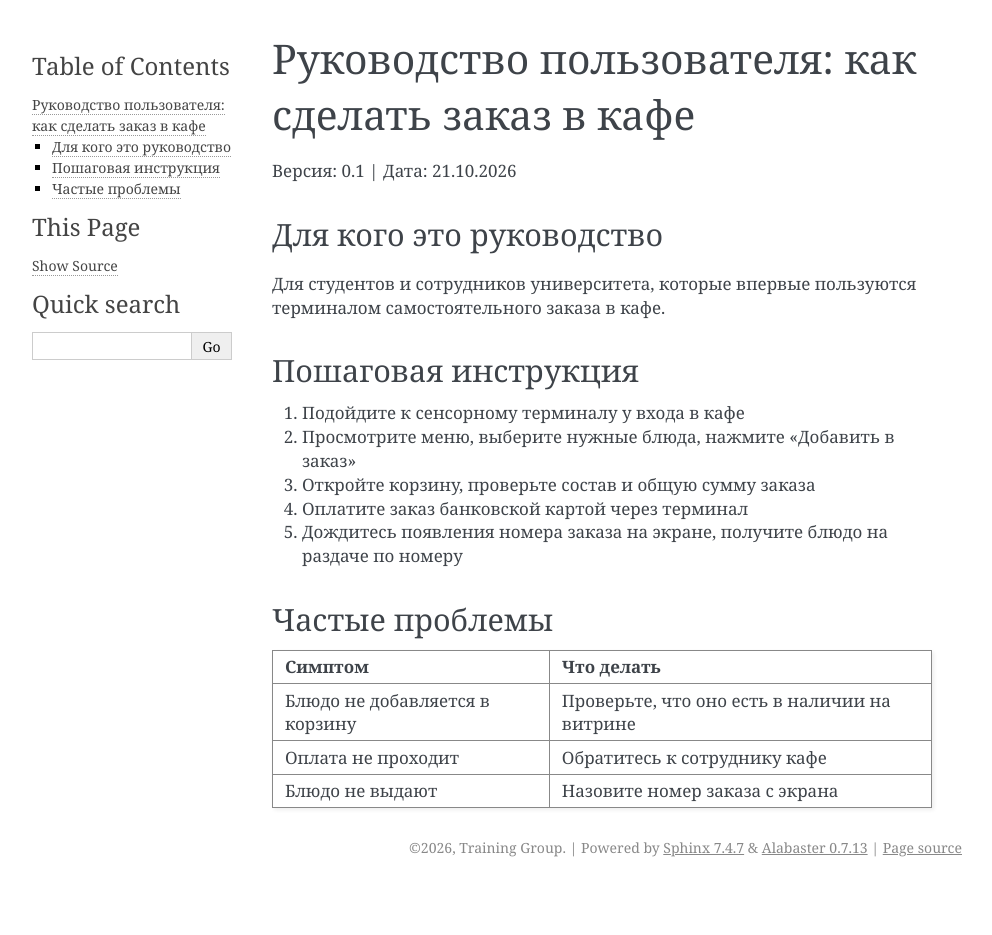
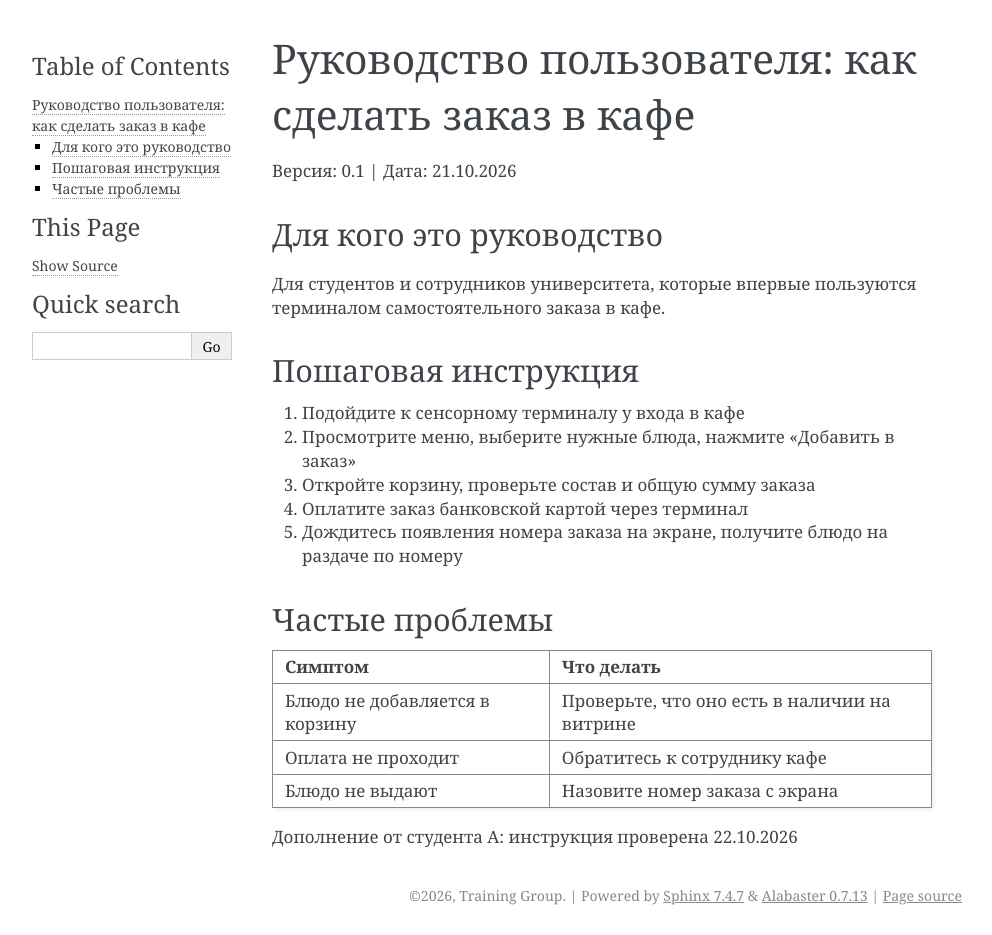
Before and after one commit to qwqqqwwqwwwe/cafe-docs, a Sphinx documentation site: the page built from docs/user-guide.md, in a window 1280 px wide. Shown: the whole page, without its empty margins (148-1140 px from the left). Built offline with Sphinx 7.4.7, drawn with Linux system fonts in a browser that asks for light colours; before the commit the page ends 900 px from its top, so only the background shows below that.

Commit message:
`docs: небольшое уточнение в user-guide`，推送`docs/preview`

```diff
--- a/docs/user-guide.md
+++ b/docs/user-guide.md
@@ -18,3 +18,5 @@
 | Блюдо не добавляется в корзину | Проверьте, что оно есть в наличии на витрине |
 | Оплата не проходит | Обратитесь к сотруднику кафе |
 | Блюдо не выдают | Назовите номер заказа с экрана |
+
+Дополнение от студента А: инструкция проверена 22.10.2026
```
Also changed, not shown: 1 other file.
